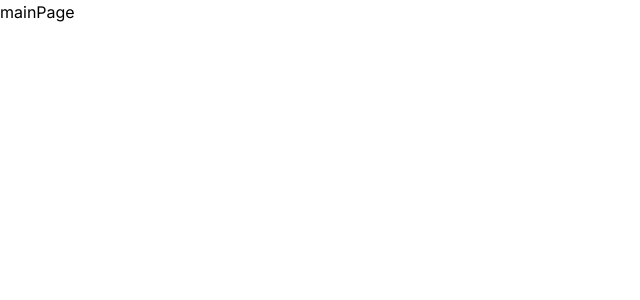
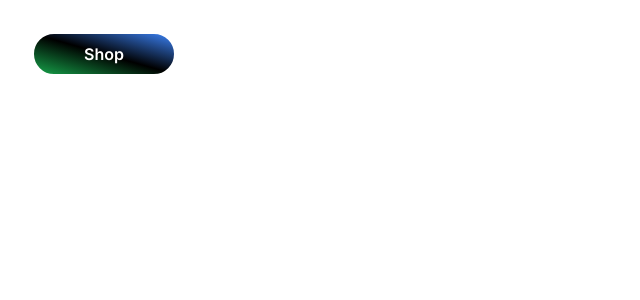
Before and after one commit to gruzlokonrad/next13masters, a Next.js app: page / in a window 1280 px wide. Shown: the top 300 px of the page, without its empty margins (0-640 px from the left). Built offline with nearby package versions, Linux system fonts and the light colour scheme.

Commit message:
add button to /products on Home page

```diff
--- a/src/app/globals.css
+++ b/src/app/globals.css
@@ -3,16 +3,27 @@
 @tailwind utilities;
 
 @layer base {
-  html {
-    scroll-behavior: smooth;
-  }
+	html {
+		scroll-behavior: smooth;
+	}
 }
 
-@layer components {}
+@layer components {
+	.button {
+		@apply px-4 py-2
+        rounded-full
+        hover:scale-105
+        text-white font-semibold
+        w-36
+        m-8
+        border-2 border-white
+        transition-all ease-in-out
+        brand-gradient;
+	}
+}
 @layer utilities {
-  .preview {
-    @apply
-    box-border
+	.preview {
+		@apply box-border
     border-2
     border-red-600
     sm:border-orange-400
@@ -20,7 +31,11 @@
     lg:border-green-400
     xl:border-blue-400
     2xl:border-purple-400;
-  }
+	}
+
+	.brand-gradient {
+		@apply bg-gradient-to-tr from-green-600 via-black to-blue-500;
+	}
 }
 
 /* :root {
--- a/src/app/page.tsx
+++ b/src/app/page.tsx
@@ -1,8 +1,18 @@
+import Link from "next/link";
+
 export default function Home() {
 
   return (
     <main className="min-h-screen h-full bg-white">
-      mainPage
+      <Link href="/products">
+        <button
+          type="button"
+          title="Shop"
+          className="button"
+        >
+          Shop
+        </button>
+      </Link>
     </main>
   );
 }
--- a/src/ui/atoms/ProductListItemImage.tsx
+++ b/src/ui/atoms/ProductListItemImage.tsx
@@ -5,7 +5,7 @@ import { type ProductListItemImageType } from '@types'
 
 export const ProductListItemImage = ({ src, alt }: ProductListItemImageType) => {
   return (
-    <div className='hover:bg-gradient-to-tr from-green-600 via-black hover:to-blue-500 group p-[3px] rounded-md '>
+    <div className='hover:brand-gradient group p-[3px] rounded-md '>
       <div className="
       aspect-square overflow-hidden rounded-md
       border border-slate-200
```
